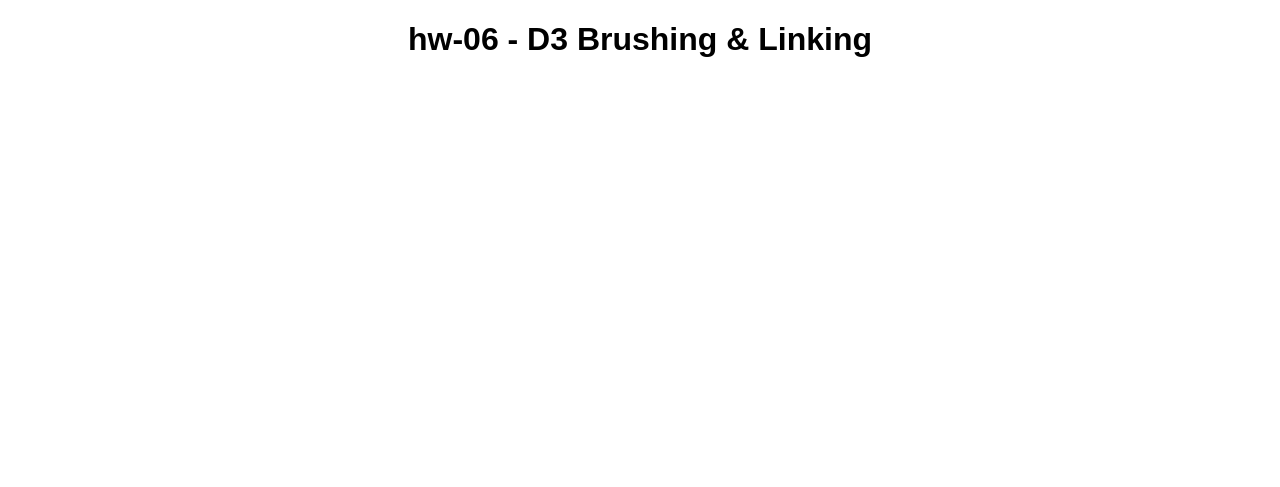
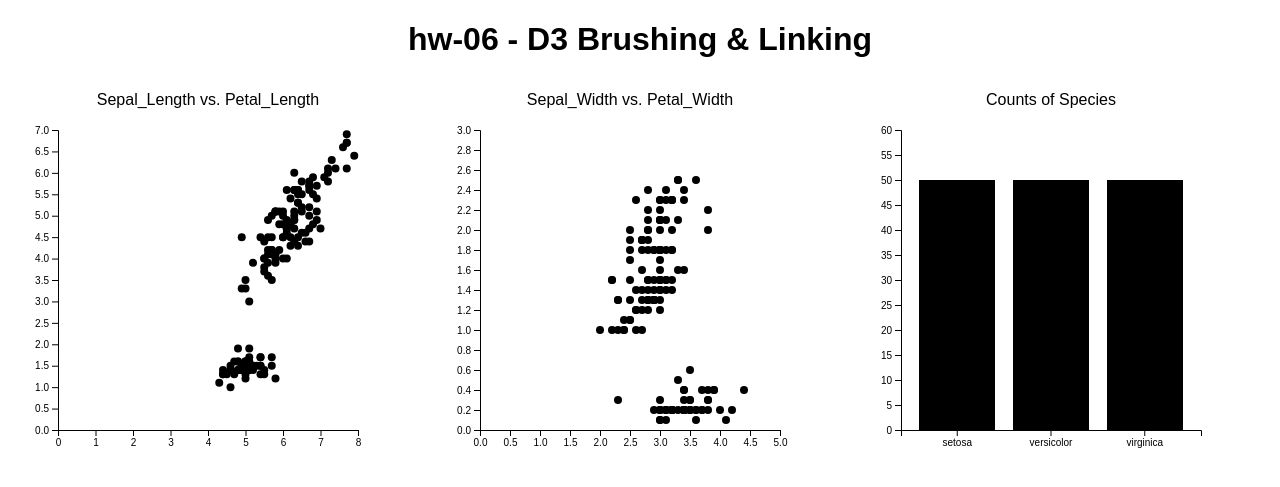
Before and after one commit to DS4200-S23-Class/hw-06-varun-aiden, a plain HTML site: page index.html in a window 1280 px wide. Drawn offline with Linux system fonts and the light colour scheme.

Commit message:
Graphs made

```diff
--- a/js/main.js
+++ b/js/main.js
@@ -7,71 +7,179 @@ const MARGINS = {left: 50, right: 50, top: 50, bottom: 50};
 const VIS_HEIGHT = FRAME_HEIGHT - MARGINS.top - MARGINS.bottom;
 const VIS_WIDTH = FRAME_WIDTH - MARGINS.left - MARGINS.right;
 
-// Frame for Scatter
+
+// Frame for first Scatter
 const FRAME1 = d3.select("#vis1")
                   .append("svg")
                     .attr("height", FRAME_HEIGHT)
                     .attr("width", FRAME_WIDTH)
                     .attr("class", "frame");
 
+// Read data and create first plot
+d3.csv("data/iris.csv").then((data) => {
+
+  // Find max values
+  const MAX_X_LENGTH = d3.max(data, (d) => { return parseInt(d.Sepal_Length); });
+  const MAX_Y_LENGTH = d3.max(data, (d) => { return parseInt(d.Petal_Length); });
+
+  // Define scale functions that maps our x data values
+  // (domain) to pixel values (range)
+  const X_SCALE_LENGTH = d3.scaleLinear()
+                           .domain([0, (MAX_X_LENGTH + 1)]) // add some padding
+                           .range([0, VIS_WIDTH]);
+
+  // Define scale functions that maps our y data values
+  // (domain) to pixel values (range)
+  const Y_SCALE_LENGTH = d3.scaleLinear()
+                           .domain([0, (MAX_Y_LENGTH + 1)]) // add some padding
+                           .range([VIS_HEIGHT, 0]);
+
+  // Use X_SCALE and Y_SCALE to plot our points and create value, circles
+  let circles = FRAME1.selectAll("points")
+      .data(data)
+      .enter()
+      .append("circle")
+        .attr("class", "point")
+        .attr("cx", (d) => { return (X_SCALE_LENGTH(d.Sepal_Length) + MARGINS.left); })
+        .attr("cy", (d) => { return (Y_SCALE_LENGTH(d.Petal_Length) + MARGINS.bottom); })
+        .attr("r", 4);
+
+  // Add x axis to vis
+  FRAME1.append("g")
+        .attr("transform", "translate(" + MARGINS.left +
+              "," + (VIS_HEIGHT + MARGINS.top) + ")")
+        .call(d3.axisBottom(X_SCALE_LENGTH).ticks(10))
+          .attr("font-size", '10px');
+
+  // Add y axis to vis
+  FRAME1.append("g")
+        .attr("transform", "translate(" + MARGINS.bottom +
+              "," + (MARGINS.top) + ")")
+        .call(d3.axisLeft(Y_SCALE_LENGTH).ticks(10))
+          .attr("font-size", '10px');
+
+  // A title to graph
+  FRAME1.append("text")
+        .attr("x", 200)
+        .attr("y", (MARGINS.top / 2))
+        .attr("text-anchor", "middle")
+        .attr("font-size", "16px")
+        .text("Sepal_Length vs. Petal_Length");
+});
+
+
+// Frame for second scatter
 const FRAME2 = d3.select("#vis2")
                   .append("svg")
                     .attr("height", FRAME_HEIGHT)
                     .attr("width", FRAME_WIDTH)
                     .attr("class", "frame");
 
-// Display Scatter
-function displayScatter(FRAME, x, y) {
-
-  // Read data and create plot
+// Read data and create second plot
 d3.csv("data/iris.csv").then((data) => {
 
   // Find max values
-    const MAX_X = d3.max(data, (d) => { return parseInt(d.x); });
-    const MAX_Y = d3.max(data, (d) => { return parseInt(d.y); });
-
-    console.log(d.x)
+  const MAX_X_WIDTH = d3.max(data, (d) => { return parseInt(d.Sepal_Width); });
+  const MAX_Y_WIDTH = d3.max(data, (d) => { return parseInt(d.Petal_Width); });
 
   // Define scale functions that maps our x data values
   // (domain) to pixel values (range)
-    const X_SCALE = d3.scaleLinear()
-                      .domain([0, (MAX_X + 1)]) // add some padding
+  const X_SCALE_WIDTH = d3.scaleLinear()
+                          .domain([0, (MAX_X_WIDTH + 1)]) // add some padding
                           .range([0, VIS_WIDTH]);
 
   // Define scale functions that maps our y data values
   // (domain) to pixel values (range)
-    const Y_SCALE = d3.scaleLinear()
-                      .domain([0, (MAX_Y + 1)]) // add some padding
+  const Y_SCALE_WIDTH = d3.scaleLinear()
+                          .domain([0, (MAX_Y_WIDTH + 1)]) // add some padding
                           .range([VIS_HEIGHT, 0]);
 
   // Use X_SCALE and Y_SCALE to plot our points and create value, circles
-    let circles = FRAME.selectAll("points")
+  let circles = FRAME2.selectAll("points")
       .data(data)
       .enter()
       .append("circle")
         .attr("class", "point")
-          .attr("cx", (d) => { return (X_SCALE(d.x) + MARGINS.left); })
-          .attr("cy", (d) => { return (Y_SCALE(d.y) + MARGINS.bottom); })
-          .attr("r", 10)
-          .attr("name", (d) => { return "(" + d.x + "," + d.y + ")" });
+        .attr("cx", (d) => { return (X_SCALE_WIDTH(d.Sepal_Width) + MARGINS.left); })
+        .attr("cy", (d) => { return (Y_SCALE_WIDTH(d.Petal_Width) + MARGINS.bottom); })
+        .attr("r", 4);
 
   // Add x axis to vis
-    FRAME.append("g")
+  FRAME2.append("g")
         .attr("transform", "translate(" + MARGINS.left +
               "," + (VIS_HEIGHT + MARGINS.top) + ")")
-          .call(d3.axisBottom(X_SCALE).ticks(10))
-            .attr("font-size", '20px');
+        .call(d3.axisBottom(X_SCALE_WIDTH).ticks(10))
+          .attr("font-size", '10px');
 
   // Add y axis to vis
-    FRAME.append("g")
+  FRAME2.append("g")
         .attr("transform", "translate(" + MARGINS.bottom +
               "," + (MARGINS.top) + ")")
-          .call(d3.axisLeft(Y_SCALE).ticks(10))
-            .attr("font-size", '20px');
+        .call(d3.axisLeft(Y_SCALE_WIDTH).ticks(10))
+          .attr("font-size", '10px');
+
+  // A title to graph
+  FRAME2.append("text")
+        .attr("x", 200)
+        .attr("y", (MARGINS.top / 2))
+        .attr("text-anchor", "middle")
+        .attr("font-size", "16px")
+        .text("Sepal_Width vs. Petal_Width");
 });
 
-  }
 
-// Display graphs
-displayScatter(FRAME1, 'Petal_Length', 'Sepal_Length');
-displayScatter(FRAME2, 'Petal_Width', 'Sepal_Width');
+// Frame for third vis, bar chart
+const FRAME3 = d3.select("#vis3")
+                  .append("svg")
+                    .attr("height", FRAME_HEIGHT)
+                    .attr("width", FRAME_WIDTH)
+                    .attr("class", "frame");
+
+d3.csv("data/iris.csv").then((data) => {
+
+    // Define scale functions that maps our data x values
+    // (domain) to pixel values (range)
+    const X_SCALE_SPECIES = d3.scaleBand()
+                              .range([0, VIS_WIDTH])
+                              .domain(data.map((d) => { return d.Species; }))
+                              .padding(0.2);
+
+    // Define scale functions that maps our data y values
+    // (domain) to pixel values (range)
+    const Y_SCALE_SPECIES = d3.scaleLinear()
+                              .domain([0, 60])
+                              .range([VIS_HEIGHT, 0]);
+
+    // Use X_SCALE_SPECIES and Y_SCALE_SPECIES to plot graph
+    FRAME3.selectAll("bars")
+        .data(data) // passed from .then
+        .enter()
+        .append("rect")
+          .attr("x", (d) => { return (X_SCALE_SPECIES(d.Species) + MARGINS.left); })
+          .attr("y", 100)
+          .attr("width", X_SCALE_SPECIES.bandwidth())
+          .attr("height", 250)
+          .attr("class", "bar");
+
+    // Add x axis to vis
+    FRAME3.append("g")
+          .attr("transform", "translate(" + MARGINS.left +
+                "," + (VIS_HEIGHT + MARGINS.top) + ")")
+          .call(d3.axisBottom(X_SCALE_SPECIES).ticks(3))
+            .attr("font-size", '10px');
+
+    // Add y axis to vis
+    FRAME3.append("g")
+          .attr("transform", "translate(" + MARGINS.bottom +
+                "," + (MARGINS.top) + ")")
+          .call(d3.axisLeft(Y_SCALE_SPECIES).ticks(12))
+            .attr("font-size", '10px');
+
+    // A title to graph
+    FRAME3.append("text")
+    .attr("x", 200)
+    .attr("y", (MARGINS.top / 2))
+    .attr("text-anchor", "middle")
+    .attr("font-size", "16px")
+    .text("Counts of Species");
+});
--- a/style.css
+++ b/style.css
@@ -8,6 +8,15 @@ body {
 /* Center the headers */
 h1 {
   text-align: center;
+}
+
+/* Create a flex container for the three columns */
+.row {
+  display: flex;
+	flex-direction: row;
+	justify-content: space-around;
+	align-items: center;
+	align-content: center;
 }
 
 /* Set each column to 1/3 of page */
```
Also changed, not shown: 1 other file. Lines whose indentation alone changed are shown as unchanged.
